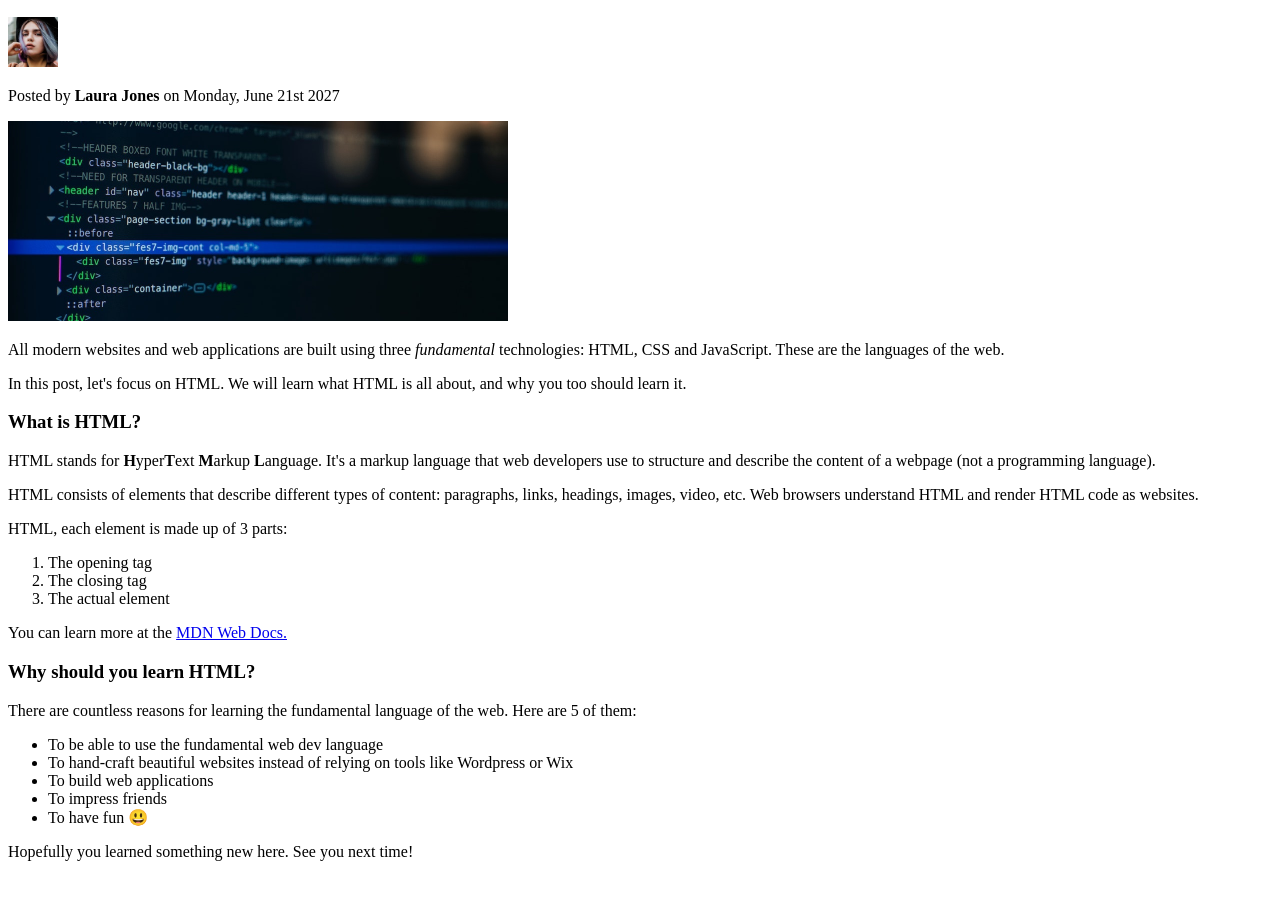
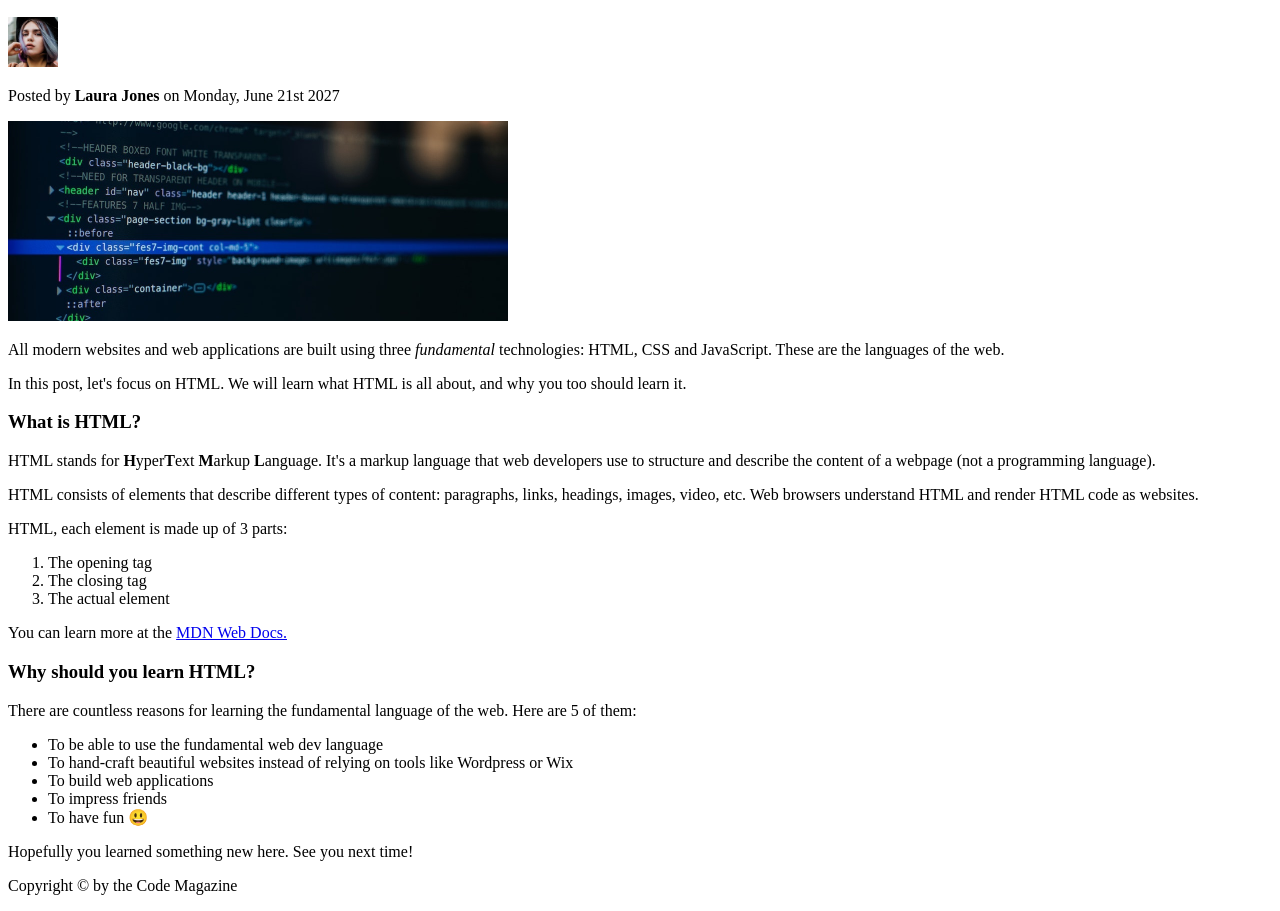
Before and after one commit to aston1337/Portfolio, a plain HTML site: page Blog/index.html in a window 1280 px wide. Shown: the part 149-1060 px from the top of the page. Before the commit the page ends 1026 px from the top, so only its background shows below. Drawn offline with Linux system fonts and the light colour scheme.

Commit message:
feat: add footer

```diff
--- a/Blog/index.html
+++ b/Blog/index.html
@@ -53,6 +53,9 @@
     </ul>
     <p>Hopefully you learned something new here. See you next time!</p>
 </article>
+<footer>
+    <p>Copyright &copy; by the Code Magazine</p>
+</footer>
 <script src="script.js"></script>
 </body>
 </html>
```
